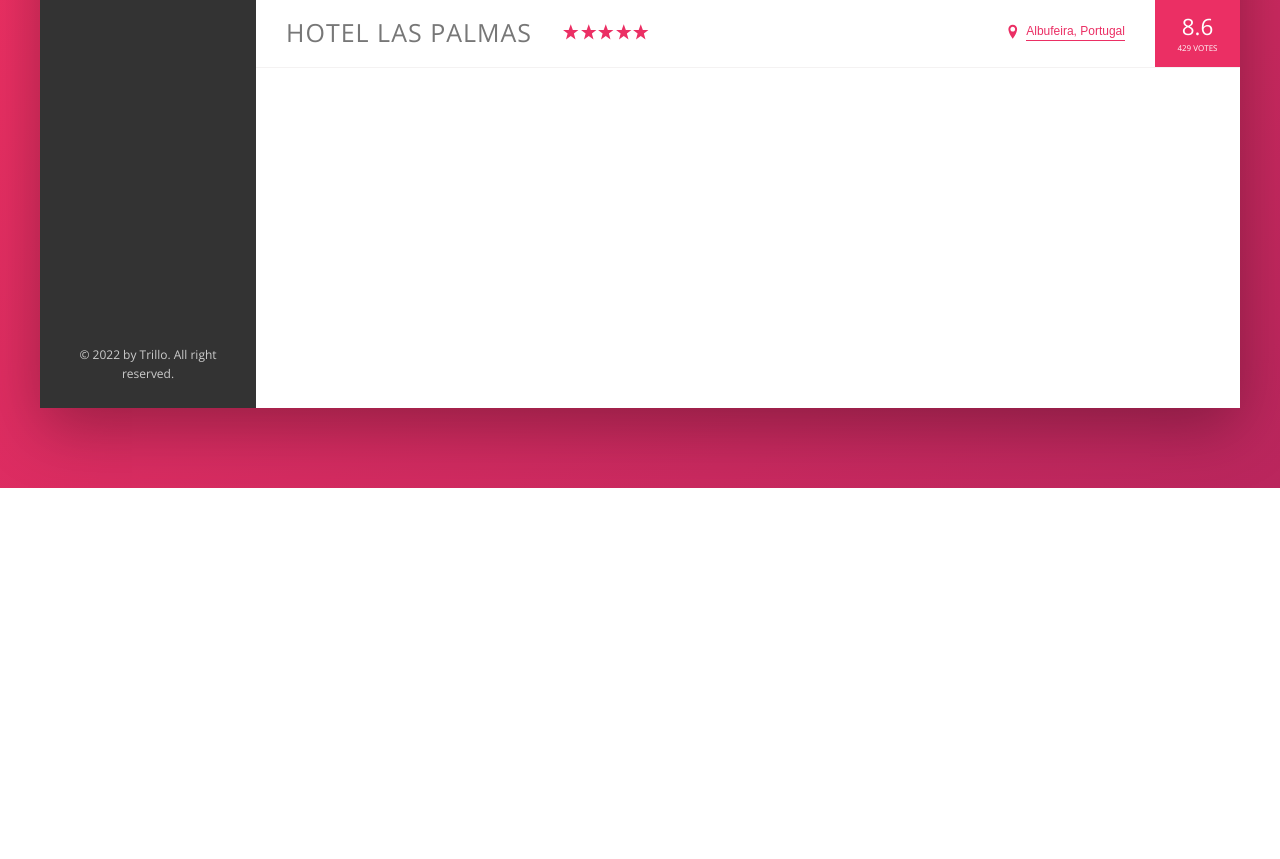
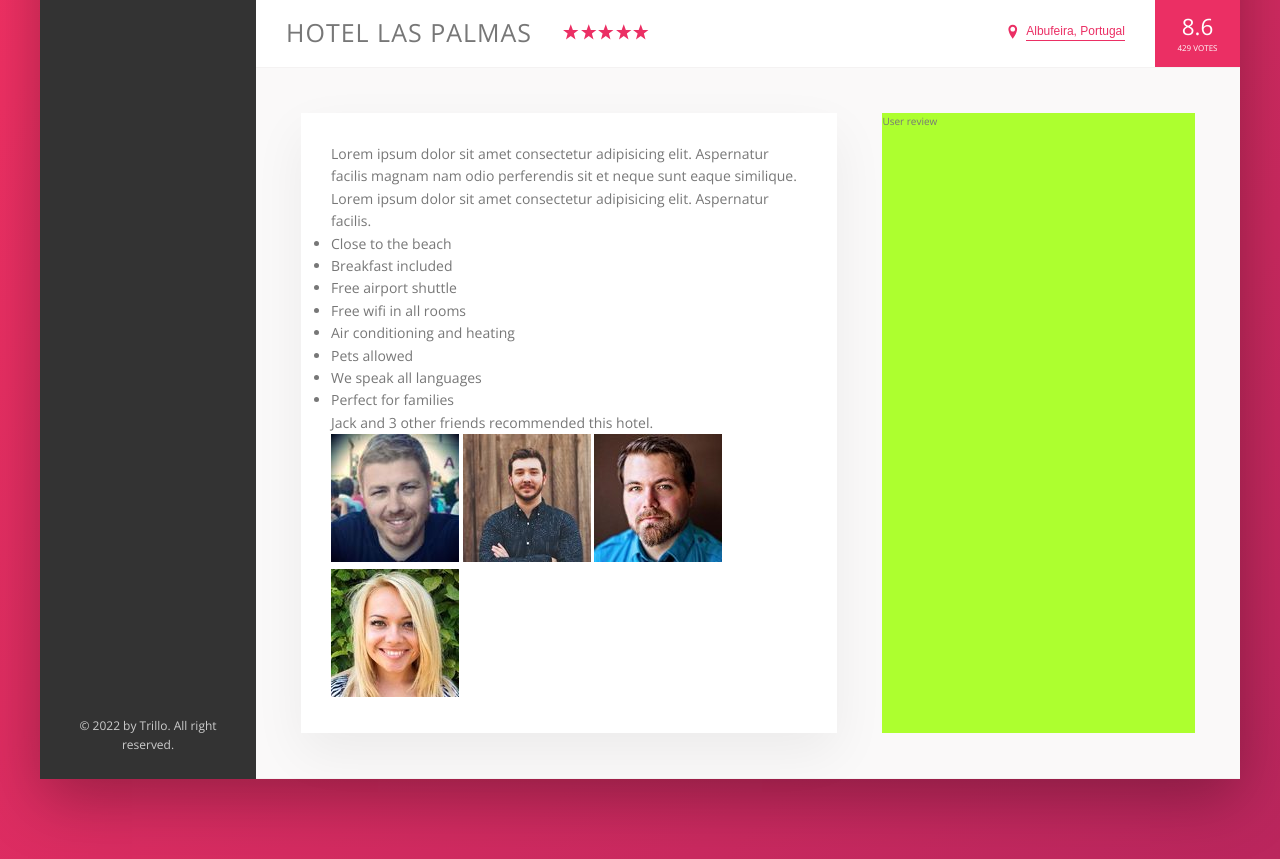
Before and after one commit to SeverinDenys/Trillo-Project-learning-flexbox-, a plain HTML site: page index.html in a window 1280 px wide. Shown: the part 542-1401 px from the top of the page. Before the commit the page ends 1030 px from the top, so only its background shows below. Drawn offline with nearby package versions, Linux system fonts and the light colour scheme.

Commit message:
description section part1

```diff
--- a/css/style.css
+++ b/css/style.css
@@ -9,7 +9,9 @@
   --color-Grey-dark-1: #333;
   --color-Grey-dark-2: #777;
   --color-Grey-dark-3: #999;
-  --shadow-dark: 0 2rem 6rem rgba(0, 0, 0, 0.3); }
+  --shadow-dark: 0 2rem 6rem rgba(0, 0, 0, 0.3);
+  --shadow-light: 0 2rem 5rem rgba(0, 0, 0, 0.06);
+  --line: 1px solid var(--color-Grey-light-2); }
 
 * {
   margin: 0;
@@ -62,8 +64,25 @@ body {
 
 .hotel-view {
   background-color: #fff;
-  flex: 1;
-  height: 80rem; }
+  flex: 1; }
+
+.detail {
+  display: flex;
+  padding: 4.5rem;
+  background-color: var(--color-Grey-light-1);
+  border-bottom: var(--line); }
+
+.description {
+  background-color: #fff;
+  font-size: 1.4rem;
+  box-shadow: 0 2rem 5rem rgba(0, 0, 0, 0.06);
+  padding: 3rem;
+  flex: 0 0 60%;
+  margin-right: 4.5rem; }
+
+.user-review {
+  background-color: greenyellow;
+  flex: 1; }
 
 .logo {
   height: 3.25rem;
--- a/index.html
+++ b/index.html
@@ -151,6 +151,59 @@
               <div class="overview__rating--count">429 votes</div>
             </div>
           </div>
+
+          <div class="detail">
+            <div class="description">
+              <p class="paragraph">
+                Lorem ipsum dolor sit amet consectetur adipisicing elit.
+                Aspernatur facilis magnam nam odio perferendis sit et neque sunt
+                eaque similique.
+              </p>
+              <p class="paragraph">
+                Lorem ipsum dolor sit amet consectetur adipisicing elit.
+                Aspernatur facilis.
+              </p>
+              <ul class="list">
+                <li class="list__item">Close to the beach</li>
+                <li class="list__item">Breakfast included</li>
+                <li class="list__item">Free airport shuttle</li>
+                <li class="list__item">Free wifi in all rooms</li>
+                <li class="list__item">Air conditioning and heating</li>
+                <li class="list__item">Pets allowed</li>
+                <li class="list__item">We speak all languages</li>
+                <li class="list__item">Perfect for families</li>
+              </ul>
+              <div class="recommend">
+                <p class="recommend__count">
+                  Jack and 3 other friends recommended this hotel.
+                </p>
+                <div class="recommend__friends">
+                  <img
+                    src="img/user-3.jpg"
+                    alt="photo of user1"
+                    class="recommend__photo"
+                  />
+                  <img
+                    src="img/user-4.jpg"
+                    alt="photo of user2"
+                    class="recommend__photo"
+                  />
+                  <img
+                    src="img/user-5.jpg"
+                    alt="photo of user3"
+                    class="recommend__photo"
+                  />
+                  <img
+                    src="img/user-6.jpg"
+                    alt="photo of user4"
+                    class="recommend__photo"
+                  />
+                </div>
+              </div>
+            </div>
+
+            <div class="user-review">User review</div>
+          </div>
         </main>
       </div>
     </div>
```
